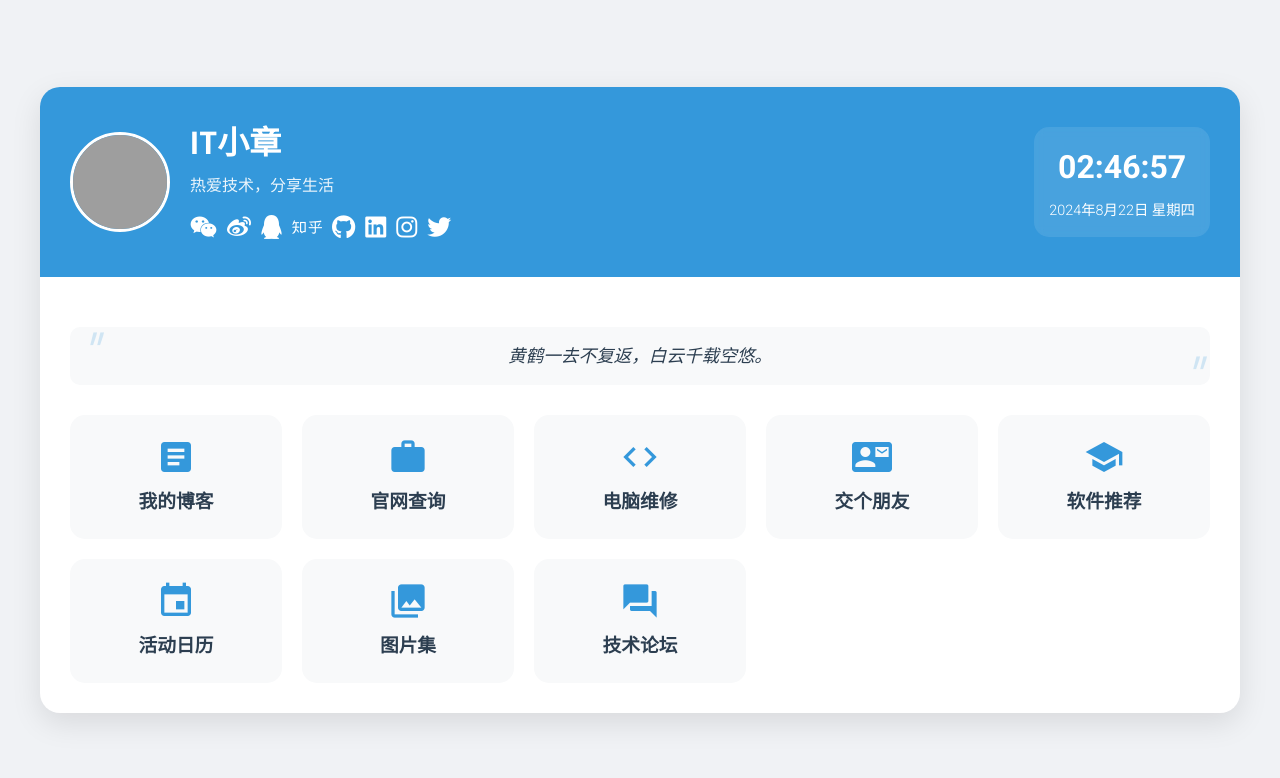
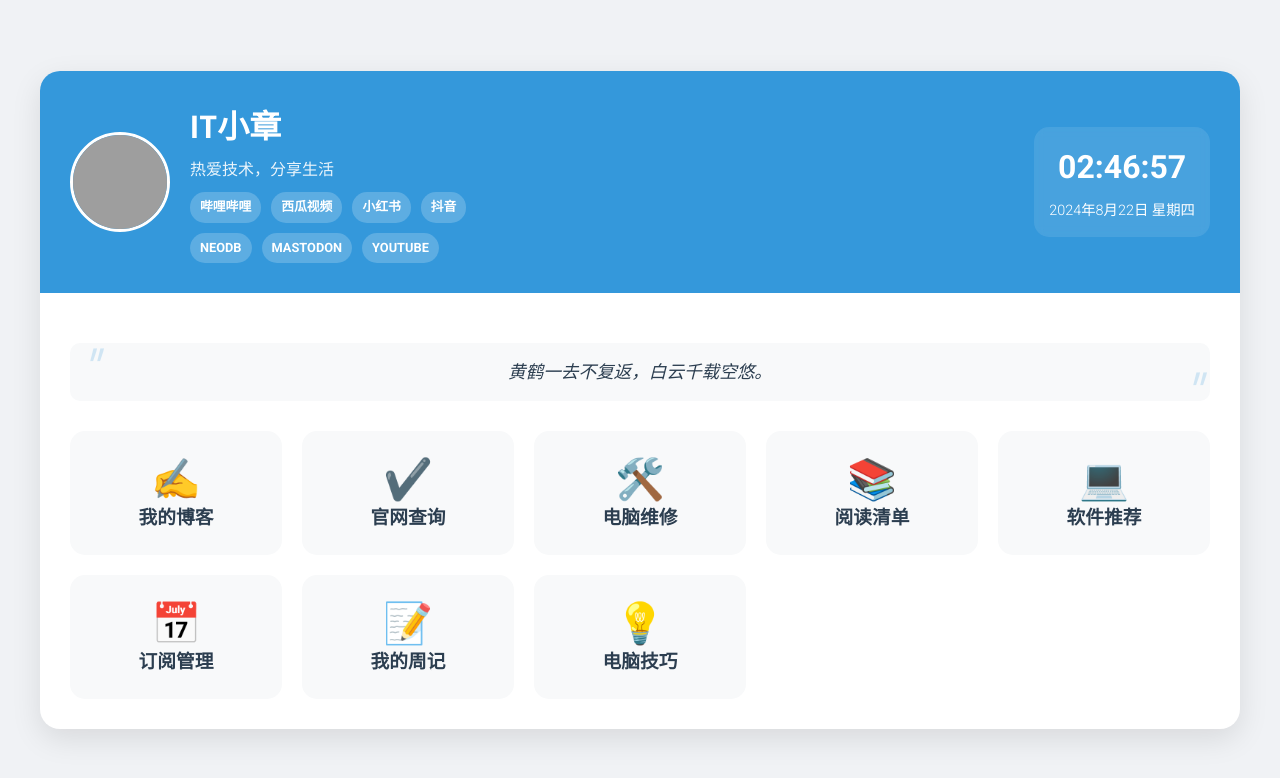
Before and after one commit to xiaozhang1609/homepage, a plain HTML site: page index.html in a window 1280 px wide. Drawn offline with Linux system fonts and the light colour scheme; grey boxes are pictures that could not be loaded.

Commit message:
Add files via upload

```diff
--- a/index.html
+++ b/index.html
@@ -17,15 +17,15 @@
                     <h1>IT小章</h1>
                     <p class="tagline">热爱技术，分享生活</p>
                     <nav class="social-icons">
-                        <a href="https://weixin.qq.com/" target="_blank" aria-label="微信"><i class="fab fa-weixin"></i></a>
-                        <a href="https://weibo.com/" target="_blank" aria-label="微博"><i class="fab fa-weibo"></i></a>
-                        <a href="https://qq.com/" target="_blank" aria-label="QQ"><i class="fab fa-qq"></i></a>
-                        <a href="https://www.zhihu.com/" target="_blank" aria-label="知乎"><i class="fab fa-zhihu"></i></a>
-                        <a href="https://github.com/" target="_blank" aria-label="GitHub"><i class="fab fa-github"></i></a>
-                        <a href="https://www.linkedin.com/" target="_blank" aria-label="LinkedIn"><i class="fab fa-linkedin"></i></a>
-                        <a href="https://www.instagram.com/" target="_blank" aria-label="Instagram"><i class="fab fa-instagram"></i></a>
-                        <a href="https://twitter.com/" target="_blank" aria-label="Twitter"><i class="fab fa-twitter"></i></a>
+                        <a href="https://space.bilibili.com/3546607630944387" target="_blank" aria-label="哔哩哔哩" class="social-icon">哔哩哔哩</a>
+                        <a href="https://www.ixigua.com/home/4312724246371000" target="_blank" aria-label="西瓜视频" class="social-icon">西瓜视频</a>
+                        <a href="https://www.xiaohongshu.com/user/profile/65acb5d8000000000d01f14d" target="_blank" aria-label="小红书" class="social-icon">小红书</a>
+                        <a href="https://v.douyin.com/irVNSHY6/" target="_blank" aria-label="抖音" class="social-icon">抖音</a>
+                        <a href="https://neodb.social/users/xiaozhang/" target="_blank" aria-label="neodb" class="social-icon">NeoDB</a>
+                        <a href="https://m.cmx.im/@itxiaozhang" target="_blank" aria-label="Mastodon" class="social-icon">Mastodon</a>
+                        <a href="https://www.youtube.com/@itxiaozhang" target="_blank" aria-label="YouTube" class="social-icon">YouTube</a>
                     </nav>
+
                 </div>
             </div>
             <div id="current-time">
@@ -38,39 +38,40 @@
                 <blockquote>黄鹤一去不复返，白云千载空悠。</blockquote>
             </section>
             <section class="links">
-                <a href="#" class="link-card">
-                    <span class="material-icons">article</span>
+                <a href="https://itxiaozhang.com" target="_blank" class="link-card">
+                    <span class="material-icons">✍️</span>
                     <h3>我的博客</h3>
                 </a>
-                <a href="#" class="link-card">
-                    <span class="material-icons">work</span>
+                <a href="https://gwang.top" target="_blank" class="link-card">
+                    <span class="material-icons">✔️</span>
                     <h3>官网查询</h3>
                 </a>
-                <a href="#" class="link-card">
-                    <span class="material-icons">code</span>
+                <a href="https://fixpc.cc" target="_blank" class="link-card">
+                    <span class="material-icons">🛠️</span>
                     <h3>电脑维修</h3>
                 </a>
-                <a href="#" class="link-card">
-                    <span class="material-icons">contact_mail</span>
-                    <h3>交个朋友</h3>
+                <a href="https://read.itxiaozhang.com" target="_blank" class="link-card">
+                    <span class="material-icons">📚</span>
+                    <h3>阅读清单</h3>
                 </a>
-                <a href="#" class="link-card">
-                    <span class="material-icons">school</span>
+                <a href="https://itxiaozhang.com" target="_blank" class="link-card">
+                    <span class="material-icons">💻</span>
                     <h3>软件推荐</h3>
                 </a>
-                <a href="#" class="link-card">
-                    <span class="material-icons">event</span>
-                    <h3>活动日历</h3>
+                <a href="https://itxiaozhang.com" target="_blank" class="link-card">
+                    <span class="material-icons">📅</span>
+                    <h3>订阅管理</h3>
                 </a>
-                <a href="#" class="link-card">
-                    <span class="material-icons">photo_library</span>
-                    <h3>图片集</h3>
+                <a href="https://itxiaozhang.com" target="_blank" class="link-card">
+                    <span class="material-icons">📝</span>
+                    <h3>我的周记</h3>
                 </a>
-                <a href="#" class="link-card">
-                    <span class="material-icons">forum</span>
-                    <h3>技术论坛</h3>
+                <a href="https://itxiaozhang.com" target="_blank" class="link-card">
+                    <span class="material-icons">💡</span>
+                    <h3>电脑技巧</h3>
                 </a>
             </section>
+
         </main>
     </div>
     <script src="script.js"></script>
--- a/styles.css
+++ b/styles.css
@@ -75,6 +75,7 @@ h1 {
     margin-bottom: 10px;
 }
 
+/* 更新 social-icons 样式 */
 .social-icons {
     display: flex;
     flex-wrap: wrap;
@@ -85,11 +86,32 @@ h1 {
 .social-icons a {
     color: white;
     text-decoration: none;
-    font-size: 1.5em;
-    transition: transform var(--transition-speed) ease;
+    font-size: 0.8em;
+    transition: transform var(--transition-speed) ease, background-color var(--transition-speed) ease;
+    background-color: rgba(255, 255, 255, 0.2);
+    padding: 5px 10px;
+    border-radius: 15px;
+    font-weight: bold;
+    text-transform: uppercase;
 }
 
-.social-icons a:hover { transform: translateY(-3px) scale(1.1); }
+.social-icons a:hover {
+    transform: translateY(-3px) scale(1.1);
+    background-color: rgba(255, 255, 255, 0.3);
+}
+
+/* 响应式调整 */
+@media (max-width: 768px) {
+    .social-icons {
+        justify-content: center;
+        max-width: 100%;
+    }
+
+    .social-icons a {
+        font-size: 0.7em;
+        padding: 4px 8px;
+    }
+}
 
 #current-time {
     background-color: rgba(255, 255, 255, 0.1);
@@ -194,10 +216,6 @@ main { padding: 30px; }
         margin-right: 0;
         margin-bottom: 15px;
     }
-    .social-icons {
-        justify-content: center;
-        max-width: 100%;
-    }
     #current-time { margin-top: 20px; }
     .links { grid-template-columns: repeat(auto-fit, minmax(150px, 1fr)); }
 }
```
